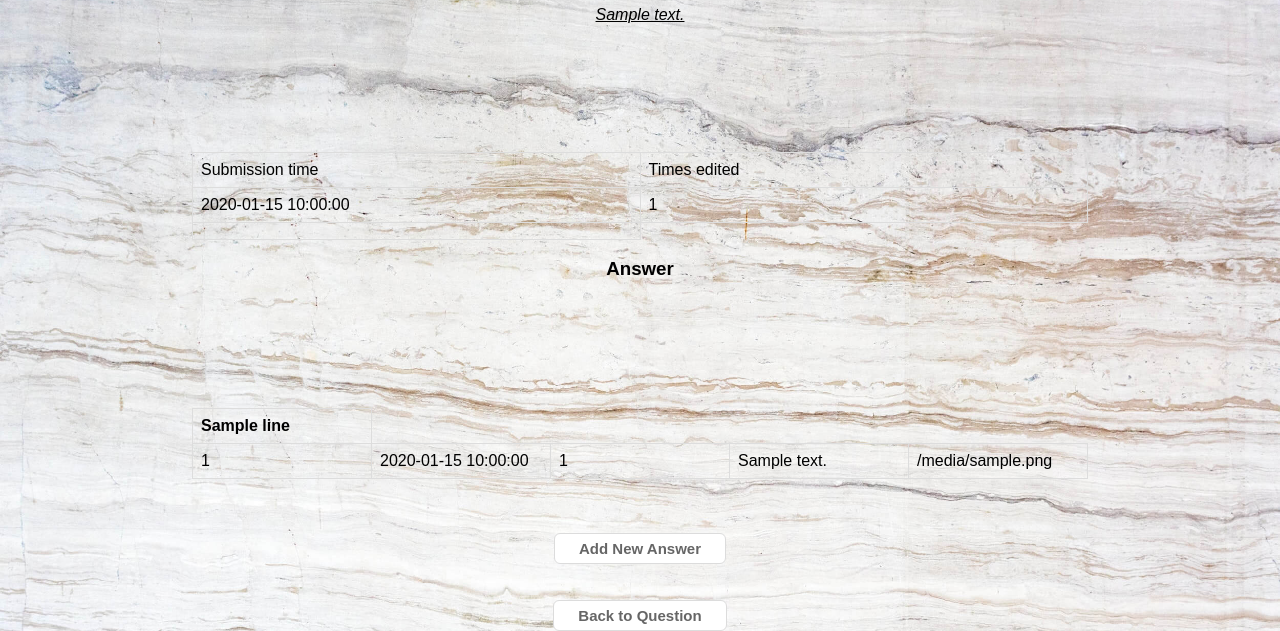
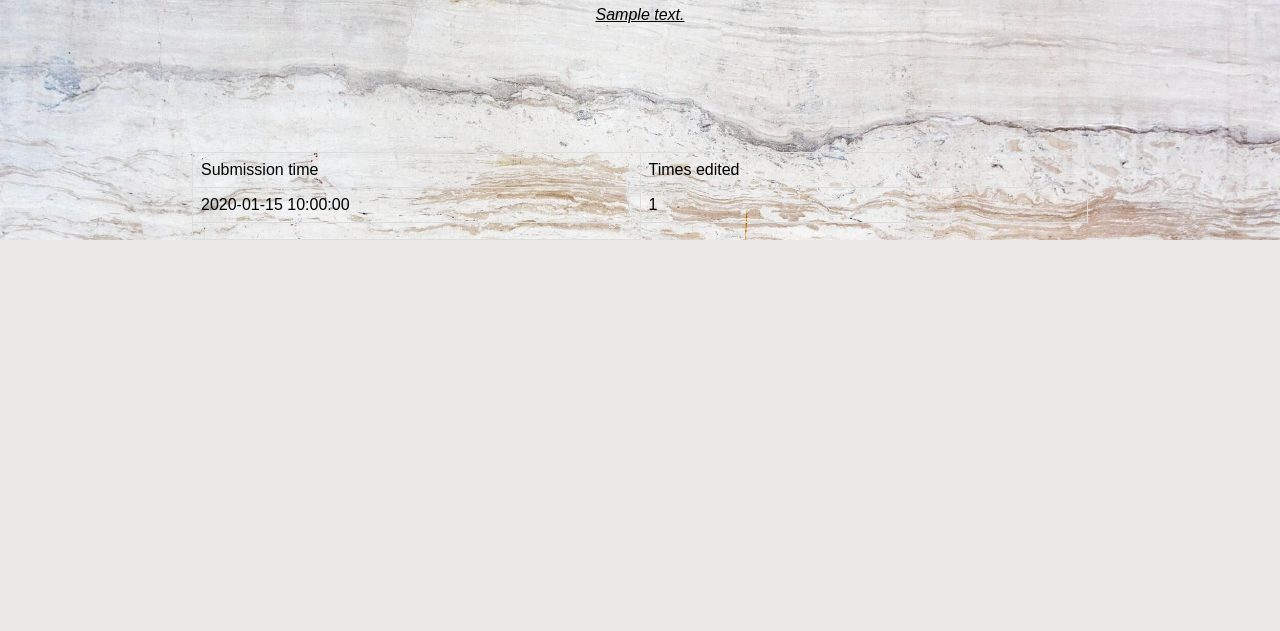
Before and after one commit to MateMiklos/AskMate, a Flask app: template templates/display.html in a window 1280 px wide. Shown: the part 902-1533 px from the top of the page. After the commit the page ends 1142 px from the top, so only its background shows below. Run offline with Flask 2, Linux system fonts and the light colour scheme; the template is opened without the code that fills it: most values are stand-ins (such as "Sample title", 1, 10 or a date in 2020).

Commit message:
bug fixed in add_answer.html

```diff
--- a/templates/add_answer.html
+++ b/templates/add_answer.html
@@ -13,7 +13,7 @@
             <h1><label for="add_answer">Add answer to question:</label></h1>
             <br>
             <input type="text" name="vote_number" value="1" hidden>
-            <input type="text" name="question_id" value="{{ questions[0]["id"] }}" hidden>
+            <input type="text" name="question_id" value="{{ question_id }}" hidden>
             <textarea id="message" name="message" rows="8" cols="80"></textarea>
             <input type="text" name="image" value="img/answer.jpg" hidden>
             <br><br>
--- a/templates/display.html
+++ b/templates/display.html
@@ -60,7 +60,7 @@
     </div>
 <br><br>
 
-<p align="center"><a class="button" href="{{ url_for('add_comment_to_question', question_id = questionz.id) }}">
+<p align="center"><a class="button" href="{{ url_for('add_comment_to_question', question_id = questions[0]['id']) }}">
     Comment here on a question</a></p>
 
 
@@ -85,39 +85,5 @@
 
 {% endfor %}
 
-<div style="text-align:center;">
-    <h3>Answer</h3>
-</div>
-<table>
-    <tr>
-        {% for line in answers_header %}
-            <th>{{ line }}</th>
-        {% endfor %}
-    </tr>
-{#  {% for answer in answers %}#}
-    <tr>
-        <td>{{ answers["id"] }}</td>
-        <td>{{ answers['submission_time'] }}</td>
-        <td>{{ answers['question_id'] }}</td>
-        <td>{{ answers['message'] }}</td>
-        <td>{{ answers['image'] }}</td>
-    </tr>
-{#   {% endfor %}#}
-</table>
-<br><br>
-
-</div>
-<br>
-<div style="text-align:center;">
-{#    {% if answers['question_id'] is defined %}#}
-    <a href='/question/{{ questionz['id'] }}/new-answer' class="button" style="text-decoration: none">Add New Answer</a>
-{#    {% else%}#}
-{#    <a href='/question/{{0}}/new-answer' class="button" style="text-decoration: none">Add New Answer</a>#}
-{#    {% endif %}#}
-</div>
-<br><br>
-<div style="text-align:center;">
-    <a href="{{ url_for("index") }}" class="button" style="text-decoration: none">Back to Question</a>
-</div>
 </body>
 </html>
```
Also changed, not shown: server.py (line endings or trailing spaces).
